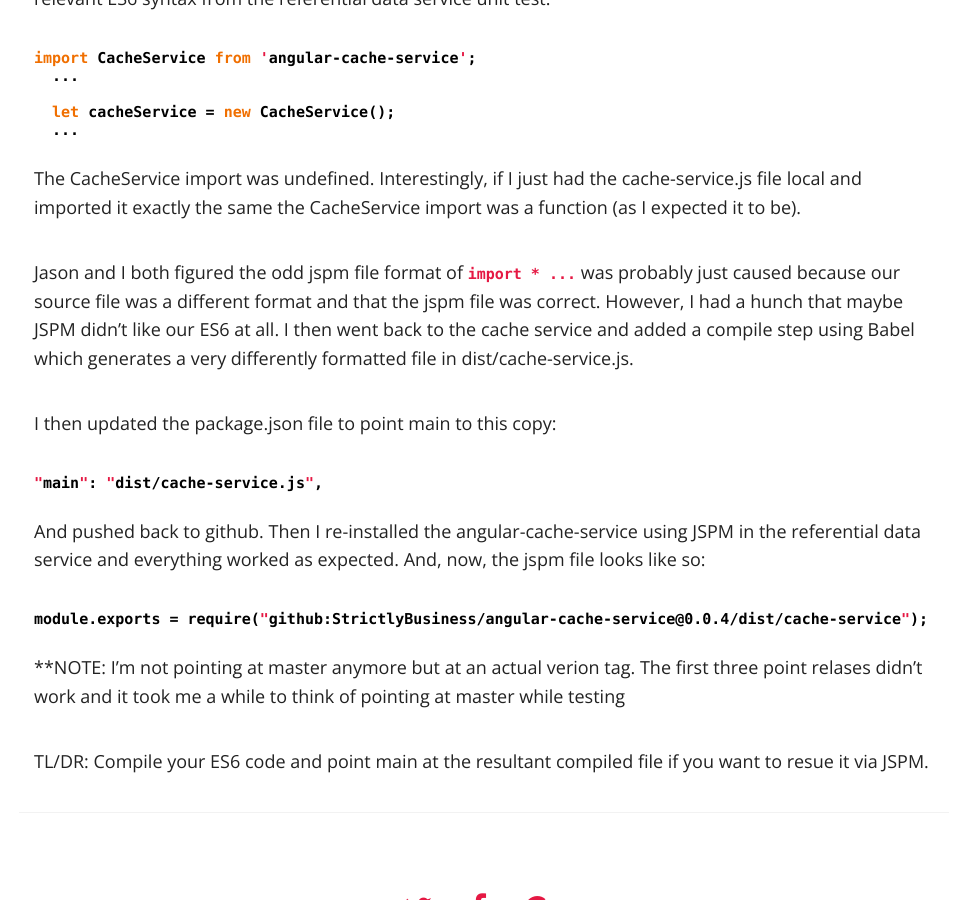
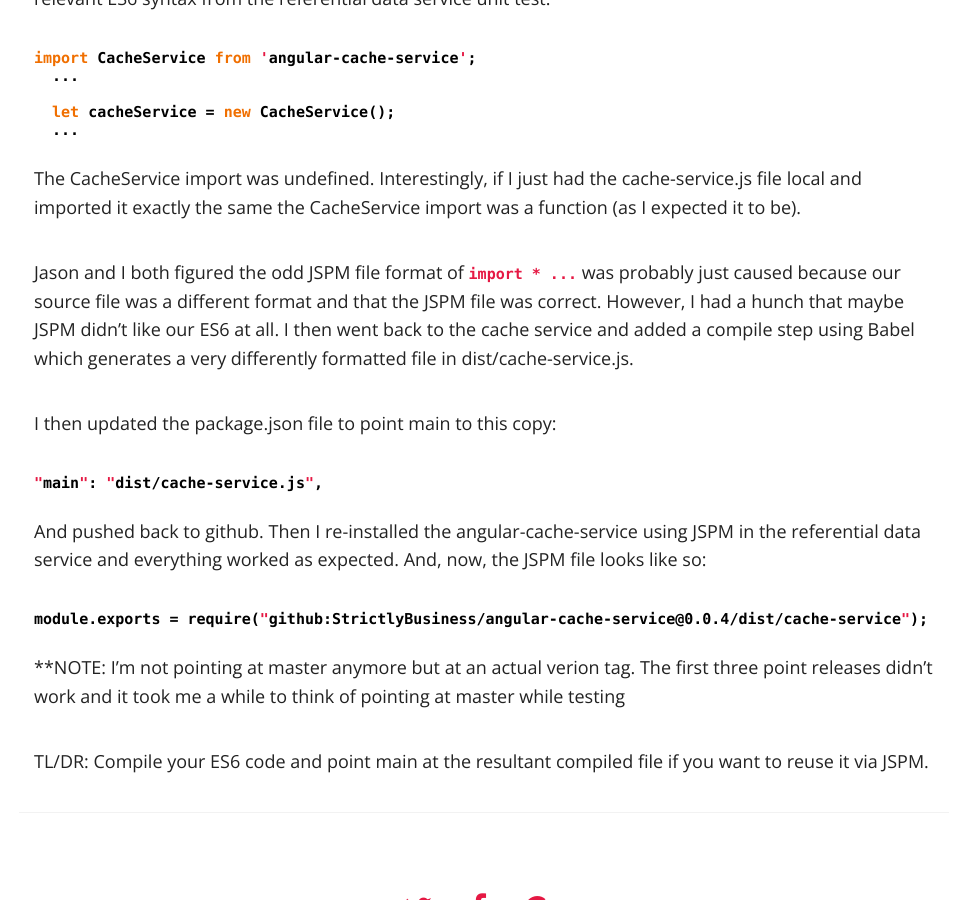
Before and after one commit to finalcut/finalcut.github.io, a Jekyll site: the page built from _posts/2015-08-12-creating-an-angular-1-x-service-for-consumption-by-jspm-using-es6.md, in a window 1280 px wide and 900 px high, scrolled down 1741 px. Shown: the whole window, without its empty margins (156-1119 px from the left). Built offline with Jekyll 4.4.1, drawn with Linux system fonts in a browser that asks for light colours; nearby versions of some CDN libraries; Markdown is read by kramdown in place of the engine named in the settings; comment, search, counter and statistics services are not loaded.

Commit message:
fix typos and spelling

````diff
--- a/_posts/2015-08-12-creating-an-angular-1-x-service-for-consumption-by-jspm-using-es6.md
+++ b/_posts/2015-08-12-creating-an-angular-1-x-service-for-consumption-by-jspm-using-es6.md
@@ -47,7 +47,7 @@
 
 The CacheService import was undefined.  Interestingly, if I just had the cache-service.js file local and imported it exactly the same the CacheService import was a function (as I expected it to be).
 
-Jason and I both figured the odd jspm file format of `import * ...` was probably just caused because our source file was a different format and that the jspm file was correct.  However, I had a hunch that maybe JSPM didn't like our ES6 at all.  I then went back to the cache service and added a compile step using Babel which generates a very differently formatted file in dist/cache-service.js.
+Jason and I both figured the odd JSPM file format of `import * ...` was probably just caused because our source file was a different format and that the JSPM file was correct.  However, I had a hunch that maybe JSPM didn't like our ES6 at all.  I then went back to the cache service and added a compile step using Babel which generates a very differently formatted file in dist/cache-service.js.
 
 I then updated the package.json file to point main to this copy:
 
@@ -55,12 +55,12 @@
 "main": "dist/cache-service.js",
 ```
 
-And pushed back to github.  Then I re-installed the angular-cache-service using JSPM in the referential data service and everything worked as expected.  And, now, the jspm file looks like so:
+And pushed back to github.  Then I re-installed the angular-cache-service using JSPM in the referential data service and everything worked as expected.  And, now, the JSPM file looks like so:
 
 ```js
 module.exports = require("github:StrictlyBusiness/angular-cache-service@0.0.4/dist/cache-service");
 ```
 
-**NOTE: I'm not pointing at master anymore but at an actual verion tag.  The first three point relases didn't work and it took me a while to think of pointing at master  while testing
+**NOTE: I'm not pointing at master anymore but at an actual verion tag.  The first three point releases didn't work and it took me a while to think of pointing at master  while testing
 
-TL/DR: Compile your ES6 code and point main at the resultant compiled file if you want to resue it via JSPM.
+TL/DR: Compile your ES6 code and point main at the resultant compiled file if you want to reuse it via JSPM.
````
